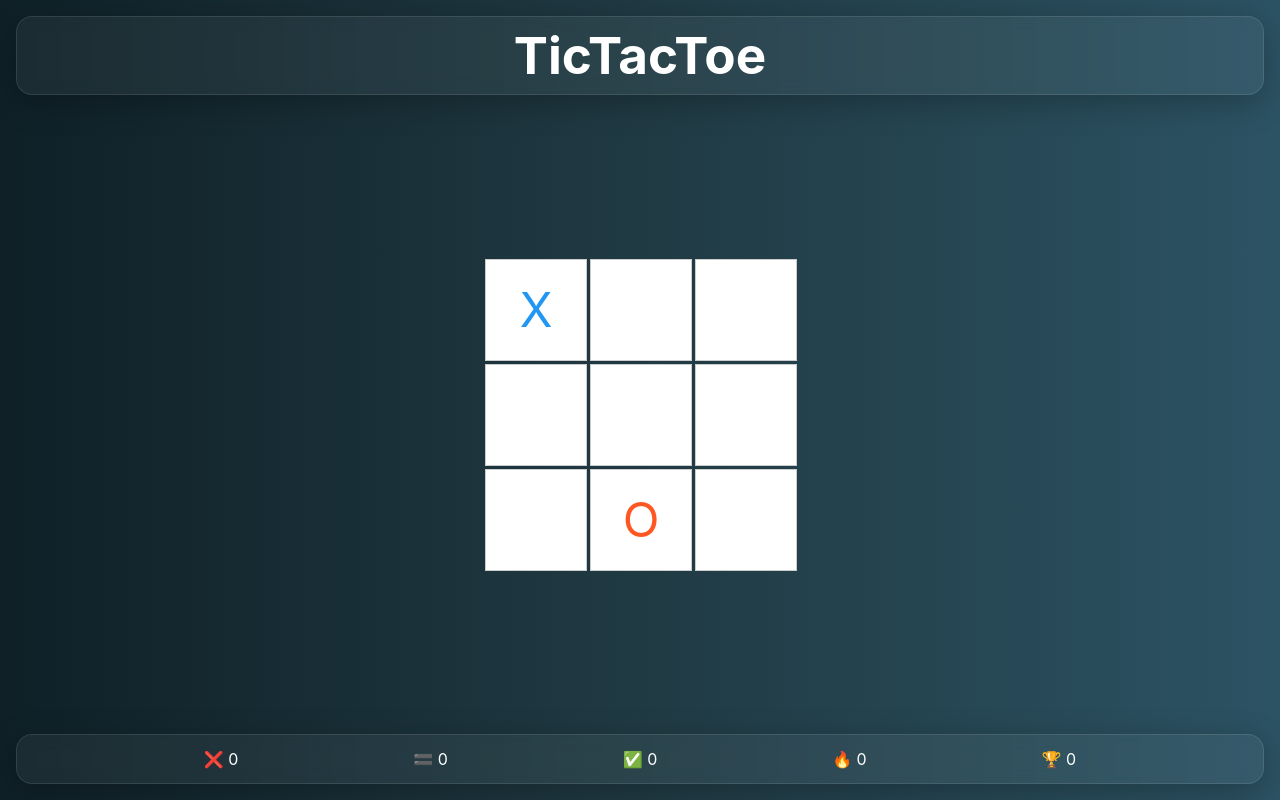
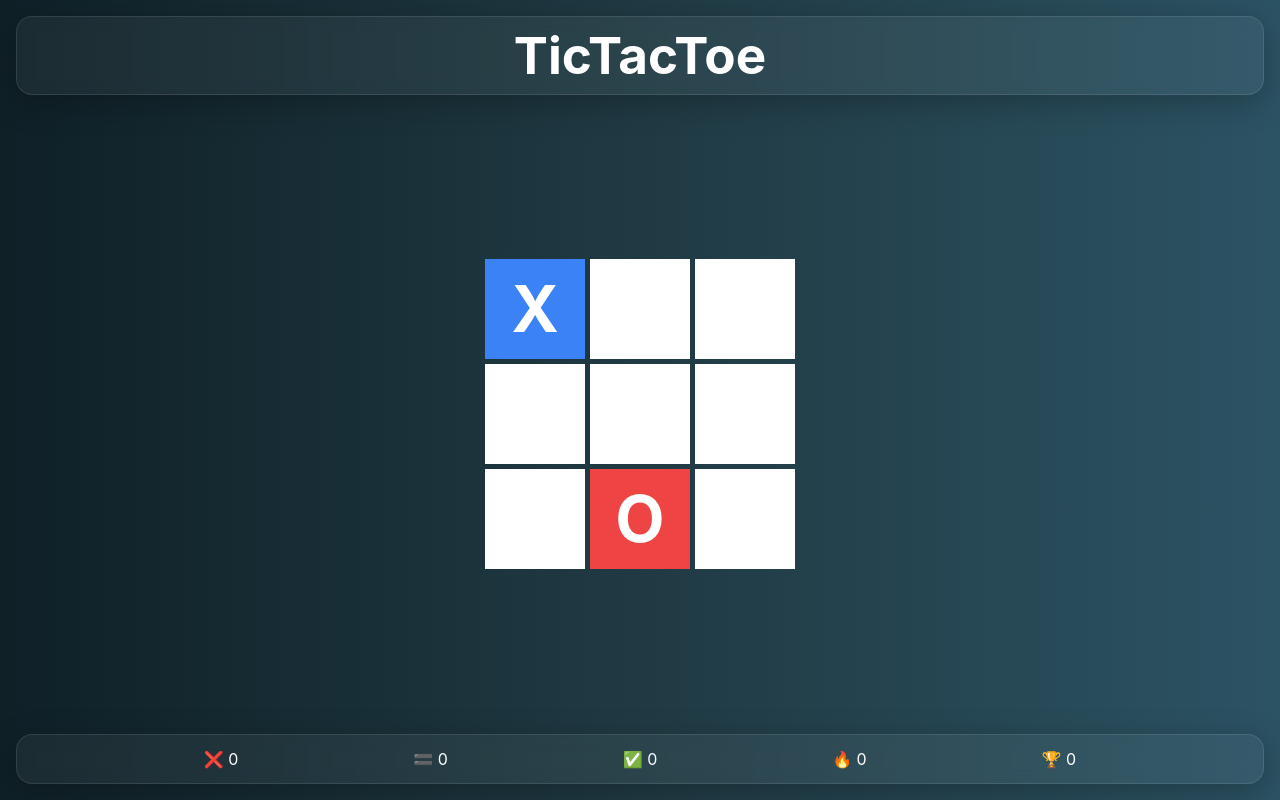
Before and after one commit to Jonastic/oxo, a Vue app: page / in a window 1280 px wide. Both pictures are taken after a click on the element 536 px from the left and 310 px from the top of the page. Built offline with nearby package versions, Linux system fonts and the light colour scheme.

Commit message:
Add extra cell styling

```diff
--- a/src/components/GameBoard.vue
+++ b/src/components/GameBoard.vue
@@ -12,8 +12,8 @@ const winner = ref<'player' | 'computer' | 'draw' | null>(null);
 
 const board = ref<Board>(new Board());
 const players = ref([
-  new Player('Player', 'X', '#2196F3'),
-  new Player('Computer', 'O', '#FF5722')
+  new Player('Player', 'X', '#3b82f6'),
+  new Player('Computer', 'O', '#ef4444')
 ]);
 const currentPlayerIndex = ref(0);
 const clickedCellIndex = ref<number | null>(null);
@@ -114,9 +114,10 @@ function chooseForComputer() {
       :key="index"
       class="cell"
       :class="{ taken: cell.playerIndex !== null, clicked: clickedCellIndex === index }"
+      :style="cell.playerIndex !== null ? {backgroundColor:players[cell.playerIndex].color} : null"
       @click="handleClick(index)"
     >
-      <span v-if="cell.playerIndex !== null" :style="`color: ${players[cell.playerIndex].color}`">
+      <span v-if="cell.playerIndex !== null">
         {{ players[cell.playerIndex].letter }}
       </span>
     </div>
@@ -144,10 +145,12 @@ function chooseForComputer() {
   justify-content: center;
   align-items: center;
   background-color: #fff;
-  border: 1px solid #ccc;
-  font-size: 48px;
+  font-size: 64px;
+  font-weight: bold;
   cursor: pointer;
   transition: transform 0.1s ease, box-shadow 0.2s ease;
+  transition: background-color 0.3s ease, transform 0.1s ease;
+  color: white;
 }
 
 .cell:hover {
@@ -160,7 +163,7 @@ function chooseForComputer() {
 
 .cell.clicked {
   animation: clickBounce 0.2s ease;
-  box-shadow: 0 0 10px rgba(255, 255, 255, 0.6);
+  box-shadow: 0 0 10px rgba(255, 255, 255, 0.3);
 }
 
 @keyframes clickBounce {
```
